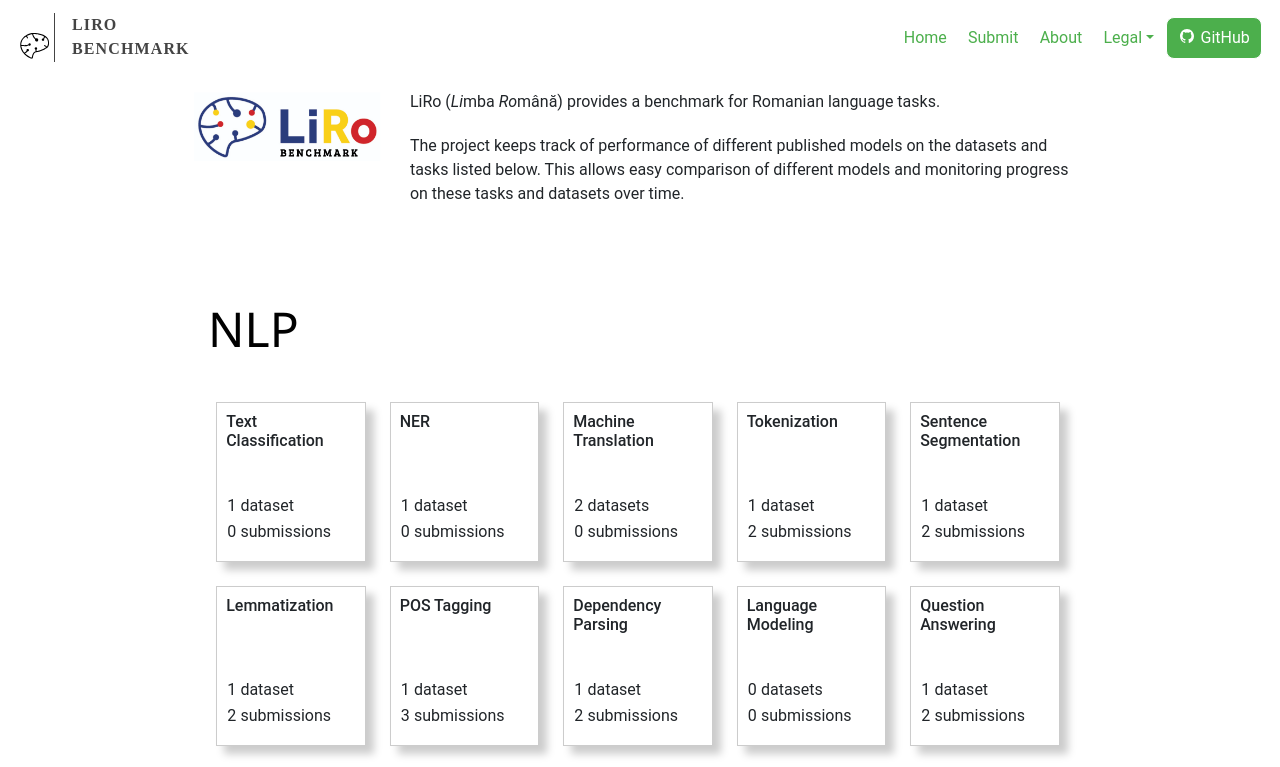
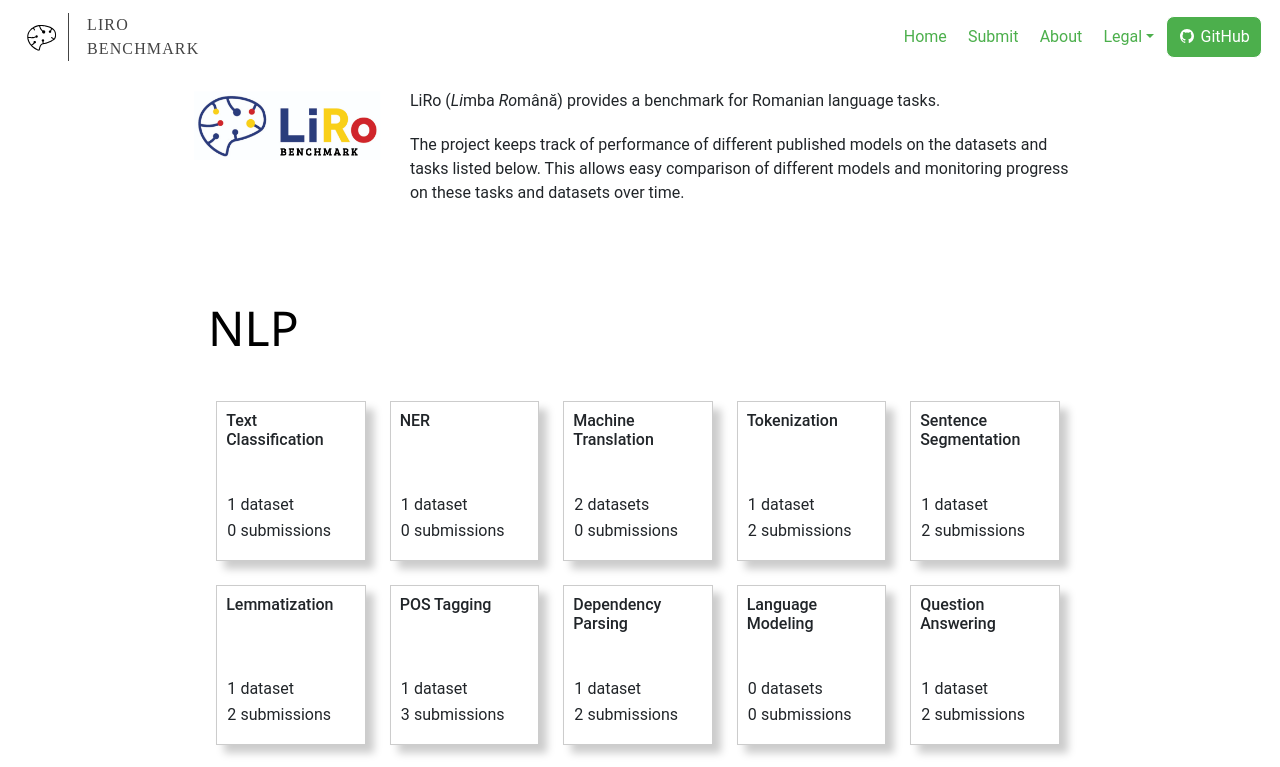
Before and after one commit to LiroBenchmark/LiroBenchmark.github.io, a React (Create React App) app: page / in a window 1280 px wide. Shown: the top 767 px of the page. Built offline with nearby package versions, Linux system fonts and the light colour scheme; what webfontloader would draw is missing.

Commit message:
Updated navbar style to display a bigger logo and thinner text

```diff
--- a/src/Components/Header.scss
+++ b/src/Components/Header.scss
@@ -11,8 +11,8 @@
     a{
         display: flex;
         svg{
-            margin-top:10%;
-            width:55px;
+            margin-top:5%;
+            width:70px;
         }
 
         .logo-text{
@@ -21,7 +21,7 @@
             border-left: 1px solid;
             text-transform: uppercase;
             font-size: 0.8em;
-            font-weight: 700;
+            font-weight: 500;
             letter-spacing: 0.07em;
             color: #444;
         }
```
